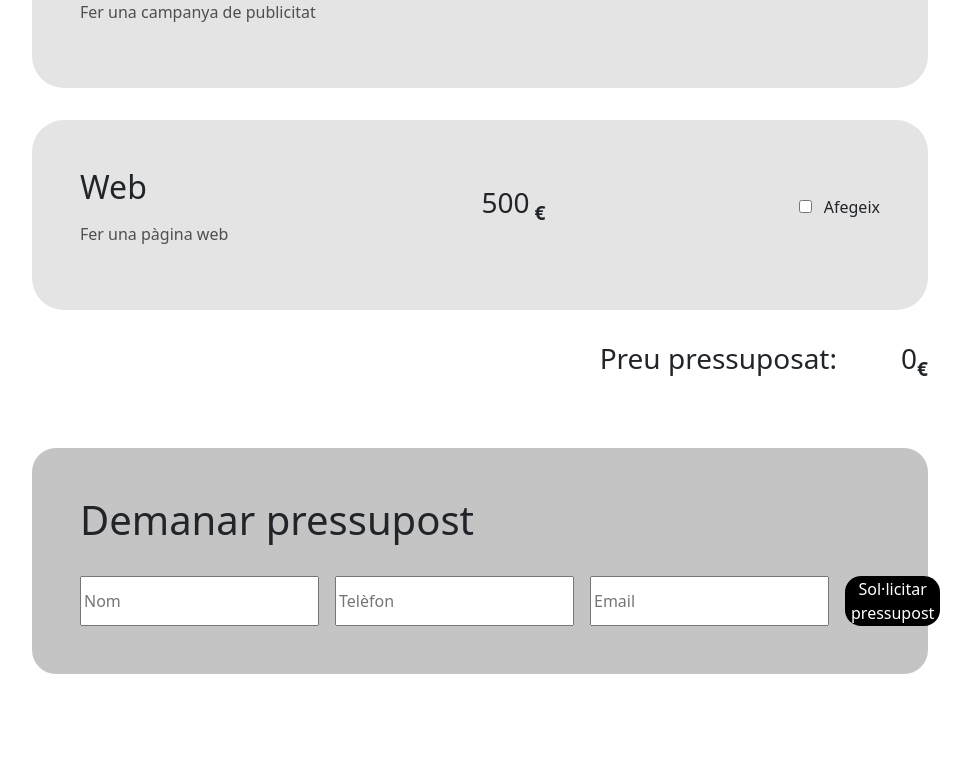
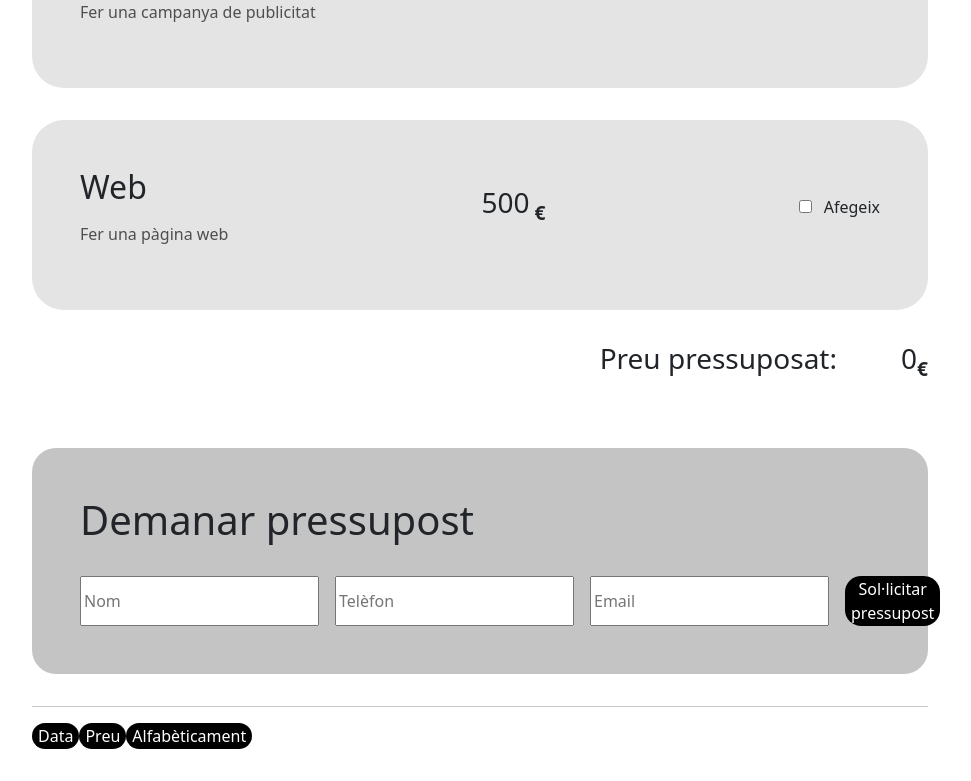
Before and after one commit to jordiciurana16/6.1-Pressupostos-Nivell3, an Angular app in the folder Sprint6/6.1-Pressupostos-Nivell3/Budgets/: page /landing in a window 1280 px wide. Shown: the part 693-1474 px from the top of the page, without its empty margins (160-1131 px from the left). Before the commit the page ends 1399 px from the top, so only its background shows below. Built offline with nearby package versions, Linux system fonts and the light colour scheme.

Commit message:
sort array buttons logic

```diff
--- a/Sprint6/6.1-Pressupostos-Nivell3/Budgets/src/app/form/form.component.html
+++ b/Sprint6/6.1-Pressupostos-Nivell3/Budgets/src/app/form/form.component.html
@@ -51,6 +51,14 @@
     </form>
   </section>
 
+  <hr />
+
+  <div>
+    <button (click)="sortByDate()">Data</button>
+    <button (click)="sortByPrice()">Preu</button>
+    <button (click)="sortAlphabetically()">Alfabèticament</button>
+  </div>
+
   <ng-container *ngFor="let user of usersBudgetList; index as i">
     <article>
       <div>
--- a/Sprint6/6.1-Pressupostos-Nivell3/Budgets/src/app/form/form.component.ts
+++ b/Sprint6/6.1-Pressupostos-Nivell3/Budgets/src/app/form/form.component.ts
@@ -63,6 +63,21 @@ export class FormComponent {
     this.userObject.price = this.BudgetService.getTotalBudget();
     this.userObject.services = this.BudgetService.serviceNamesList;
 
-    this.usersBudgetList.push({ ...this.userObject });
+    this.usersBudgetList.push({ ...this.userObject, date: new Date() });
+  }
+
+  sortByDate() {
+    this.usersBudgetList.sort(
+      (a: any, b: any) =>
+        new Date(b.date).getTime() - new Date(a.date).getTime()
+    );
+  }
+
+  sortByPrice() {
+    this.usersBudgetList.sort((a: any, b: any) => b.price - a.price);
+  }
+
+  sortAlphabetically() {
+    this.usersBudgetList.sort((a: any, b: any) => a.name.localeCompare(b.name));
   }
 }
```
